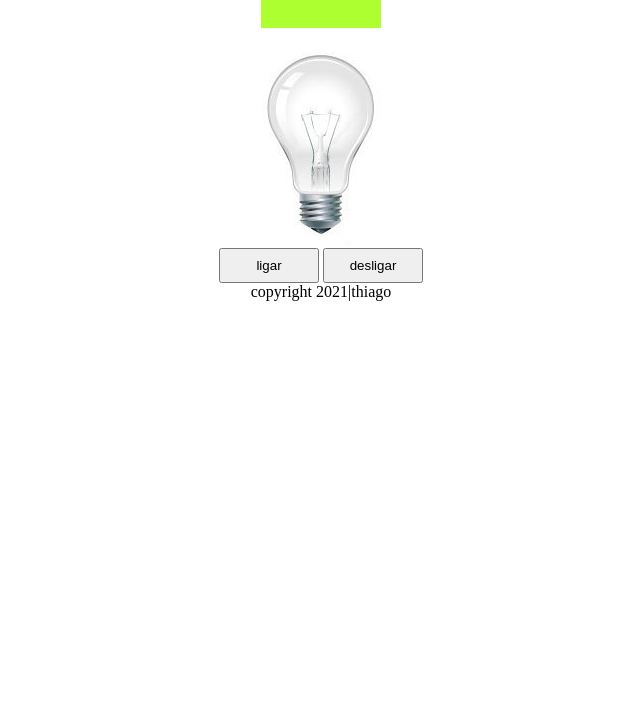
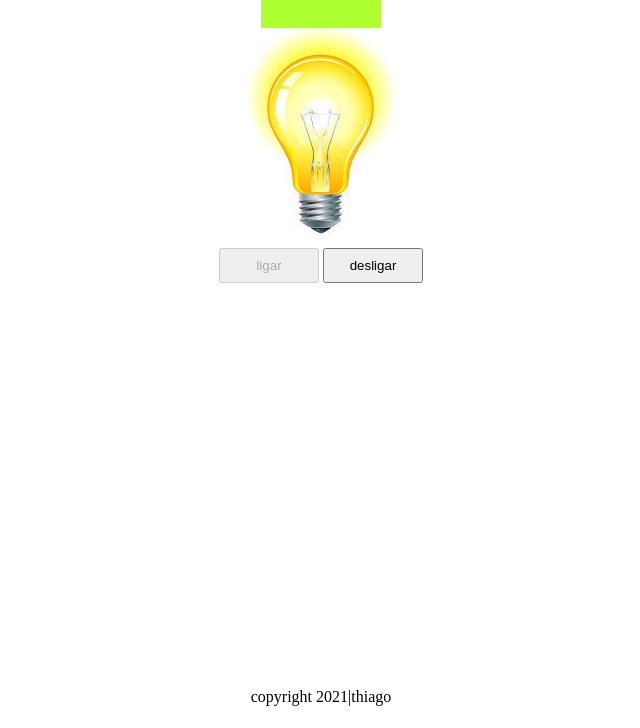
Before and after one commit to thiagoJoseB/lamp, a plain HTML site: page index.html in a window 1280 px wide. Both pictures are taken after a click on the button "ligar". Shown: the part 72-800 px from the top of the page, without its empty margins (319-959 px from the left). Drawn offline with Linux system fonts and the light colour scheme.

Commit message:
acoes com a lampada concluidas

```diff
--- a/index.html
+++ b/index.html
@@ -4,6 +4,7 @@
     <meta charset="UTF-8">
     <meta name="viewport" content="width=device-width, initial-scale=1.0">
     <link rel="stylesheet" href="style.css">
+    <script src="lampada.js" defer></script>
     <title>LÂMPADA</title>
 </head>
 <body>
@@ -12,11 +13,11 @@
     </header>
 
     <main>
-        <img src="img/desligada.jpg" alt="">
+        <img id="lampada" src="img/desligada.jpg" alt="">
 
         <div>
-        <button>ligar</button>
-        <button>desligar</button>
+        <button id="ligar">ligar</button>
+        <button id="desligar" disabled> desligar</button>
          </div>
 
     </main>
--- /dev/null
+++ b/lampada.js
@@ -0,0 +1,54 @@
+"use strict"
+
+const lampada = document.getElementById("lampada")
+
+
+function lampadaInteira(){
+    return !lampada.src.includes("quebrada")
+}
+
+
+function botoesLigaDesliga(estadoLiga, estadoDesliga){
+    const ligar = document.getElementById("ligar")
+    const desligar = document.getElementById("desligar")
+    ligar.disabled= estadoLiga
+    desligar.disabled = estadoDesliga
+
+
+}
+
+
+
+function ligarLampada(){
+    if(lampadaInteira()){
+        lampada.src = "img/ligada.jpg"
+        botoesLigaDesliga(true, false)
+    }
+
+
+}
+
+
+function desligarLampada(){
+    if(lampadaInteira()){
+    lampada.src = "img/desligada.jpg"
+    botoesLigaDesliga(false, true)
+    }
+
+
+}
+
+
+function quebrarLampada(){
+    lampada.src = "img/quebrada.jpg"
+    botoesLigaDesliga(true, true)
+}
+
+
+
+// eventos
+document.getElementById("ligar").addEventListener("click", ligarLampada)
+document.getElementById("desligar").addEventListener("click", desligarLampada)
+document.getElementById("lampada").addEventListener("mouseover", ligarLampada)
+document.getElementById("lampada").addEventListener("mouseout", desligarLampada)
+document.getElementById("lampada").addEventListener("dblclick", quebrarLampada)
--- a/style.css
+++ b/style.css
@@ -7,8 +7,8 @@
 
 
 body{
-    width: 100%vw;
-    height: 100%vh;
+    width: 100vw;
+    height: 100vh;
     display: flex;
    flex-direction: column;
    align-items: center;
```
